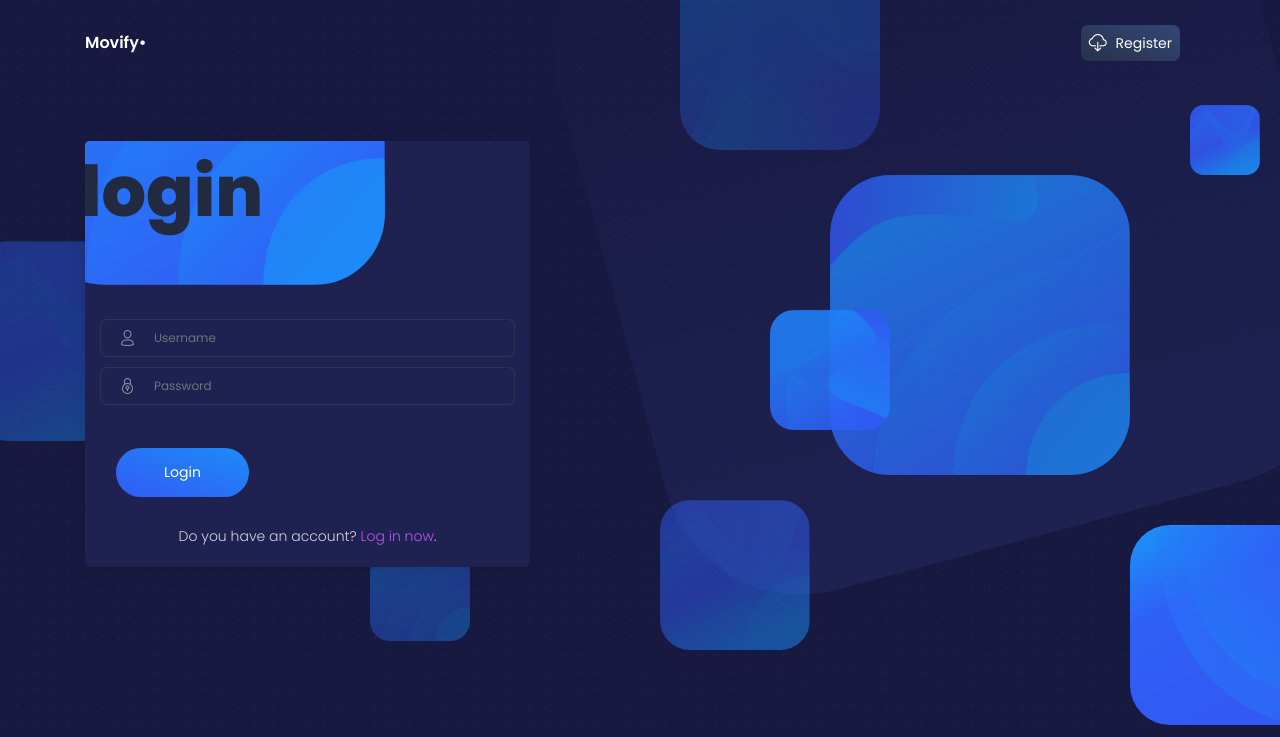
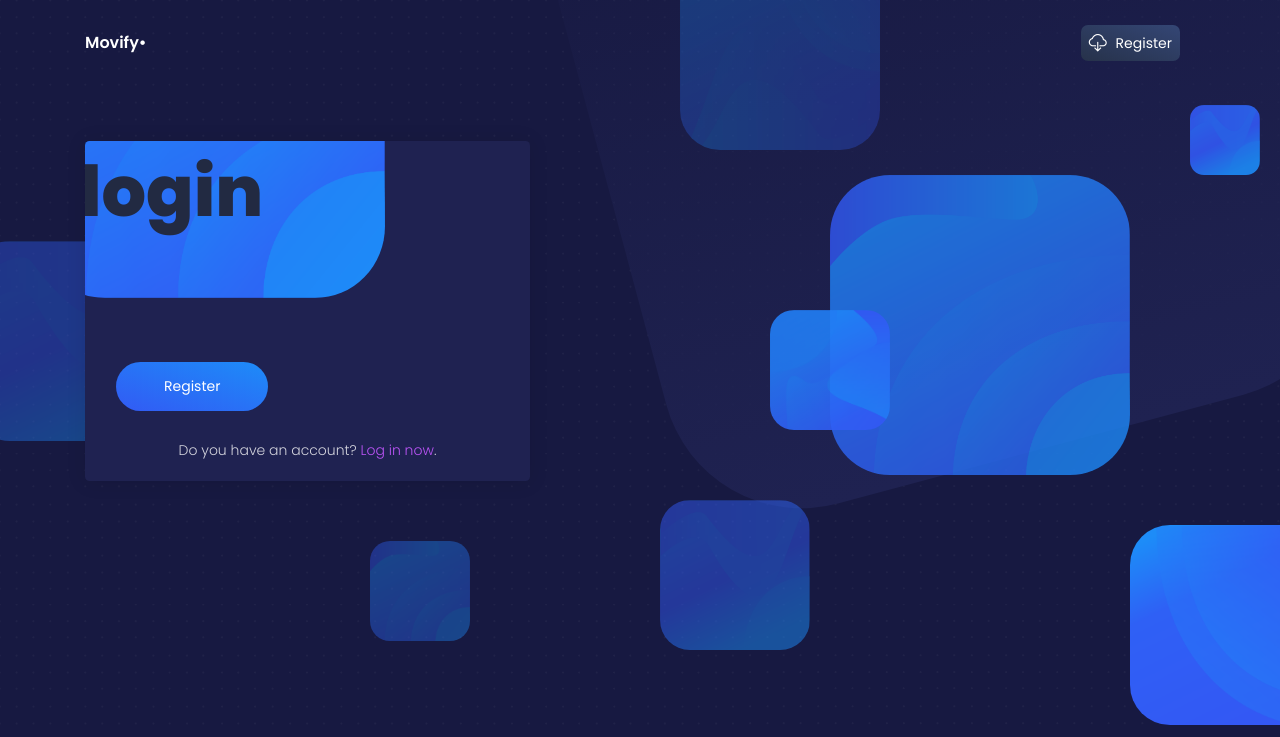
Before and after one commit to hammadmaqdoom/Movie-Recommendation-System, a Django app: page /apx/userlogin/ in a window 1280 px wide. Shown: the top 737 px of the page. Run offline with Django 3.2, Linux system fonts and the light colour scheme; some libraries are stand-ins or nearby versions.

Commit message:
minor bug fixes

```diff
--- a/movieRsystem/apx/forms.py
+++ b/movieRsystem/apx/forms.py
@@ -14,3 +14,9 @@ class UserProfileInfoForm(forms.ModelForm):
      class Meta():
          model = UserProfileInfo
          fields = ('interest',)
+
+class LoginForm(forms.ModelForm):
+    password = forms.CharField(widget=forms.PasswordInput())
+    class Meta():
+        model = User
+        fields = ('username','password')
--- a/movieRsystem/apx/urls.py
+++ b/movieRsystem/apx/urls.py
@@ -10,7 +10,7 @@ urlpatterns=[
     # url(r'^register/$',views.register,name='register'),
     # url(r'^user_login/$',views.user_login,name='user_login'),
     path('register/', views.register, name='register'),
-    path('userlogin/', views.login,  name='userlogin'),
+    path('userlogin/', views.userlogin,  name='userlogin'),
     path('dashboard/', views.dashboard, name='dashboard'),
     path('', views.home, name='home'),
 
--- a/movieRsystem/apx/views.py
+++ b/movieRsystem/apx/views.py
@@ -1,12 +1,14 @@
-from django.shortcuts import render
+import django
+from django.shortcuts import redirect, render
 from django.contrib.auth.models import User
 from django.contrib.auth.forms import UserCreationForm
 from django.contrib.auth import login
 from django.contrib.auth.decorators import login_required
-from apx.forms import UserForm,UserProfileInfoForm
-from django.contrib.auth import authenticate, login, logout
+from apx.forms import UserForm,UserProfileInfoForm, LoginForm
+from django.contrib.auth import authenticate,login,logout
 from django.http import HttpResponseRedirect, HttpResponse
 from django.urls import reverse
+from django.shortcuts import redirect
 
 
 def home(request):
@@ -15,43 +17,61 @@ def home(request):
 @login_required
 def user_logout(request):
     logout(request)
-    return HttpResponseRedirect(reverse('home'))
+    return redirect('home')
 
 def register(request):
-    registered = False
-    if request.method == 'POST':
-        user_form = UserForm(data=request.POST)
-        if user_form.is_valid():
-            user = user_form.save()
-            user.set_password(user.password)
-            user.save()
+    # registered = False
+    # if request.method == 'POST':
+    #     user_form = UserForm(data=request.POST)
+    #     if user_form.is_valid():
+    #         user = user_form.save()
+    #         user.set_password(user.password)
+    #         user.save()
 
-            registered = True
-        else:
-            print(user_form.errors)
+    #         registered = True
+    #     else:
+    #         print(user_form.errors)
+    # else:
+    #     user_form = UserForm()
+    # return render(request,'register.html',
+    #                       {'user_form':user_form,
+    #                        'registered':registered})
+
+# def RegisterPage(request):
+	if request.user.is_authenticated:
+		return redirect('dashboard')
+	else:
+		form = UserForm()
+		if request.method == 'POST':
+			form = UserForm(request.POST)
+			if form.is_valid():
+				form.save()
+				user = form.cleaned_data.get('username')
+				# messages = "Account was created for " + user
+				return redirect('userlogin')
+
+		context = {'form':form}
+		return render(request,'register.html',context)
+
+def userlogin(request):
+    if request.user.is_authenticated:
+        return redirect('dashboard')
     else:
-        user_form = UserForm()
-    return render(request,'register.html',
-                          {'user_form':user_form,
-                           'registered':registered})
+        if request.method == 'POST':
+            form = LoginForm(request.POST)
+            if form.is_valid():
+                username =  form.cleaned_data.get('username')
+                password =  form.cleaned_data.get('password')
+                user = authenticate(request,username=username,password=password)
+                if user is not None:
+                    login(request,user)
+                    return redirect('dashboard')
+                # else:
+                    # messages.info(request,'Username or password is incorrect')
+        # context = {}
+    return render(request,'login.html')
 
-def login(request):
-    if request.method == 'POST':
-        username = request.POST.get('username')
-        password = request.POST.get('password')
-        user = authenticate(username=username, password=password)
-        if user:
-            if user.is_active:
-                login(request,user)
-                return HttpResponseRedirect(reverse('dashboard.html'))
-            else:
-                return HttpResponse("Your account was inactive.")
-        else:
-            print("Someone tried to login and failed.")
-            print("They used username: {} and password: {}".format(username,password))
-            return HttpResponse("Invalid login details given")
-    else:
-        return render(request, 'login.html', {})
+
 
 
 @login_required
--- a/movieRsystem/templates/login.html
+++ b/movieRsystem/templates/login.html
@@ -83,47 +83,9 @@
                   <h4 class="card-title">Login</h4>
                 </div>
                 <div class="card-body">
-                  <form class="form" method="POST">
-                    {% csrf_token %}
-                    {% comment %} {{ form.as_table }} {% endcomment %}
 
-                     <div class="input-group">
-                      <div class="input-group-prepend">
-                        <div class="input-group-text">
-                          <i class="tim-icons icon-single-02"></i>
-                        </div>
-                      </div>
-                      <input type="text" class="form-control" placeholder="Username">
-                    </div>
-                    {% comment %} <div class="input-group">
-                      <div class="input-group-prepend">
-                        <div class="input-group-text">
-                          <i class="tim-icons icon-email-85"></i>
-                        </div>
-                      </div>
-                      <input type="email" placeholder="Email" class="form-control">
-                    </div> {% endcomment %}
-                    <div class="input-group">
-                      <div class="input-group-prepend">
-                        <div class="input-group-text">
-                          <i class="tim-icons icon-lock-circle"></i>
-                        </div>
-                      </div>
-                      <input type="password" class="form-control" placeholder="Password">
-                    </div>
-                    {% comment %} <div class="input-group">
-                      <div class="input-group-prepend">
-                        <div class="input-group-text">
-                          <i class="tim-icons icon-lock-circle"></i>
-                        </div>
-                      </div>
-                      <input type="password" class="form-control" placeholder="Re-enter Password">
-                    </div> {% endcomment %}
-                    <div class="card-footer">
-                      <input  class="btn btn-info btn-round btn-lg" type="submit" name="" value="Login">
-                    </div>
-                  </form>
-                  {% comment %} <form class="form" method="post" novalidate>
+
+<form class="form" method="post" novalidate>
                   {% csrf_token %}
                   {% for hidden_field in form.hidden_fields %}
                     {{ hidden_field }}
@@ -160,14 +122,15 @@
                         <small class="form-text text-muted">{{ field.help_text }}</small>
                       {% endif %}
                     </div>
-                  {% endfor %} {% endcomment %}
-                  {% comment %} <div class="card-footer">
+                  {% endfor %}
+                   <div class="card-footer">
                       <input  class="btn btn-info btn-round btn-lg" type="submit" name="" value="Register"> <br />
-                  </div> {% endcomment %}
+                  </div>
                                         <p class="text-center">Do you have an account? <a href="{% url 'apx:userlogin' %}">Log in now</a>.</p>
 
                 </div>
                   </form>
+
                 </div>
                 {% comment %} <div class="card-footer">
                   <a href="javascript:void(0)" class="btn btn-info btn-round btn-lg">Get Started</a>
```
Also changed, not shown: movieRsystem/templates/register.html (+11 -11 lines).
